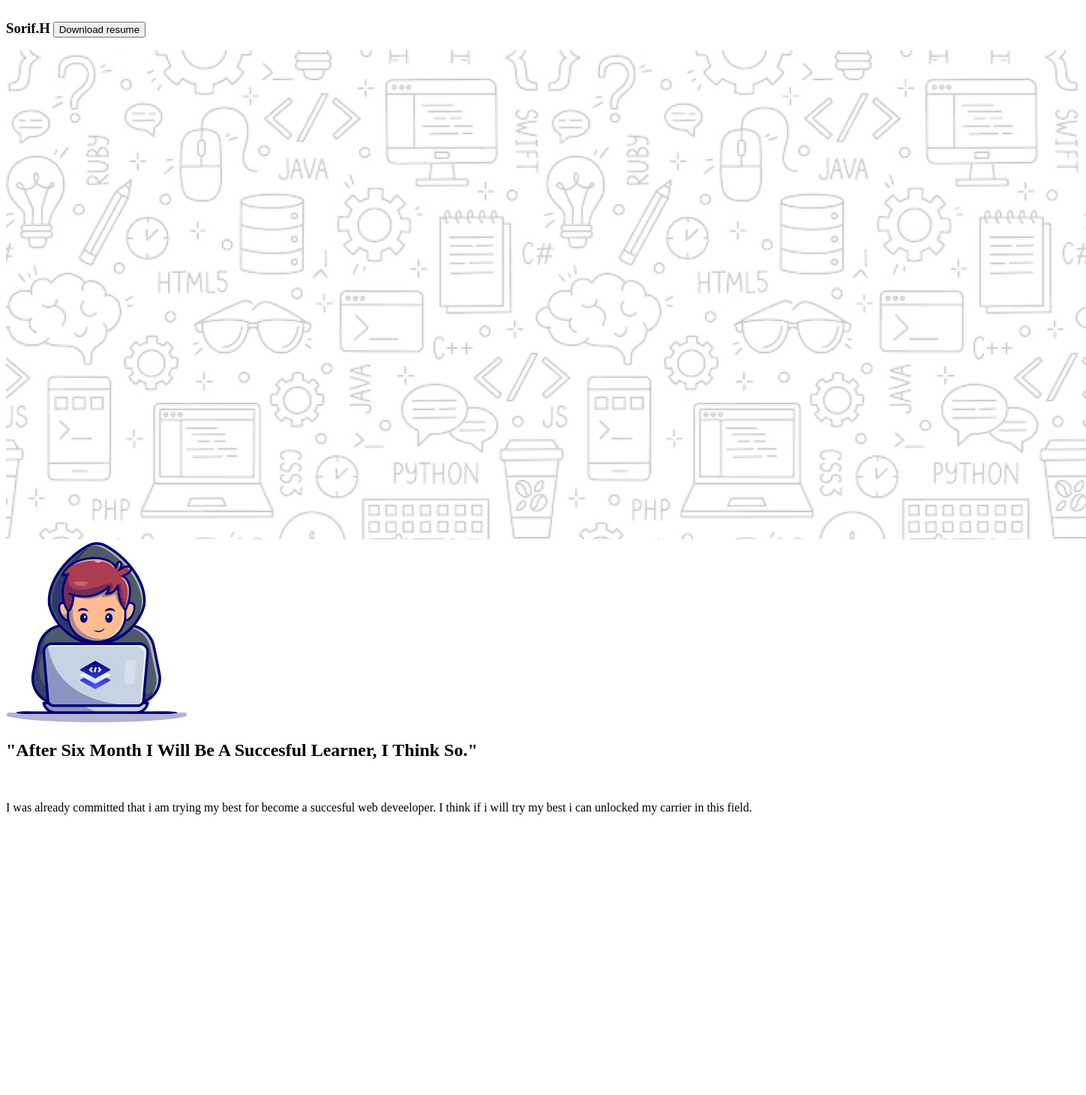
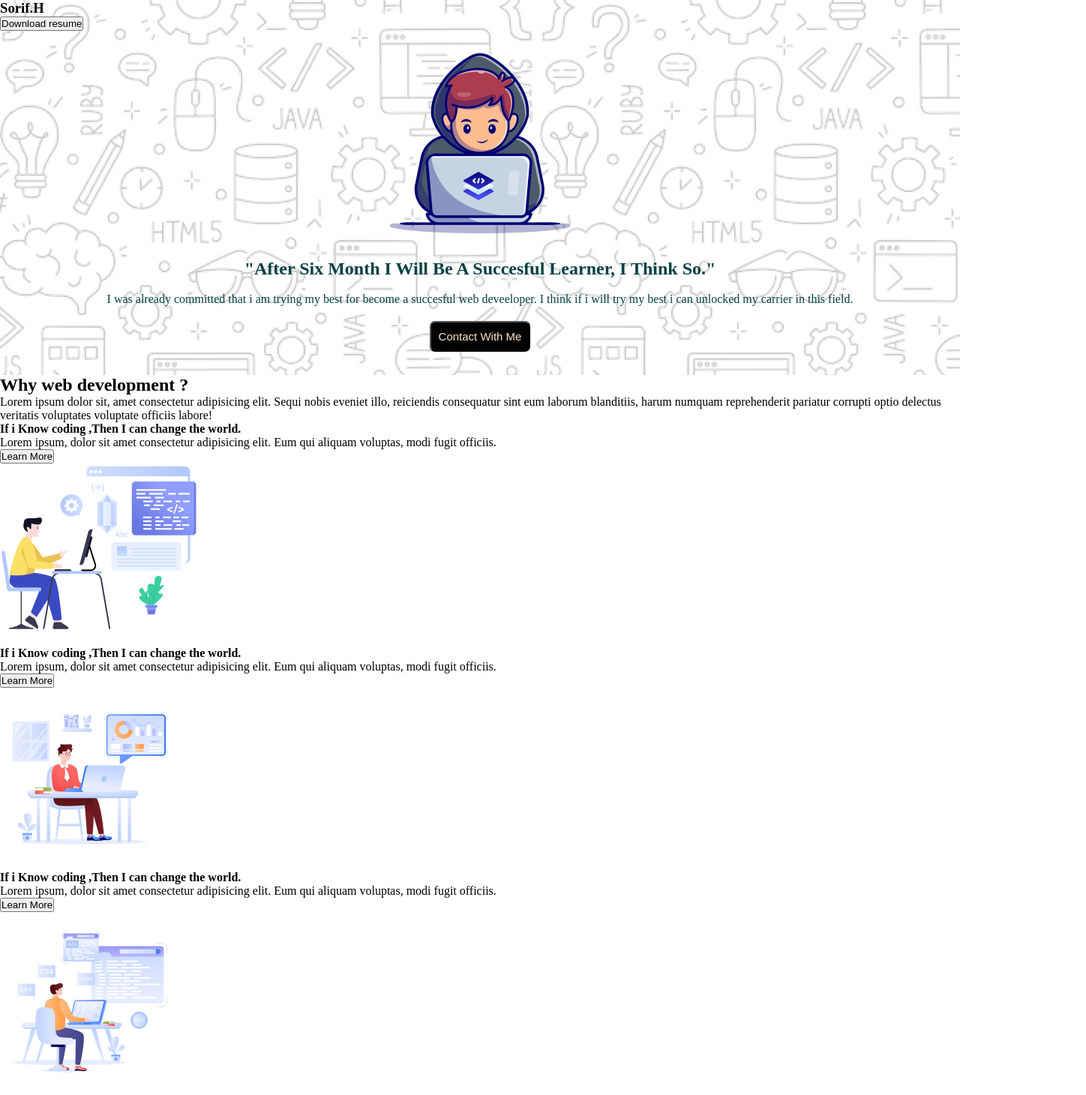
Before and after one commit to sor1ful/assaignment-1, a plain HTML site: page index(cover).html in a window 1280 px wide. Shown: the whole page at 75% size, 1448 px wide, since content can reach past the window. Before the commit the page ends 1102 px from the top, so only its background shows below. Drawn offline with Linux system fonts and the light colour scheme.

Commit message:
\here now complete 1st page

```diff
--- a/index(cover).html
+++ b/index(cover).html
@@ -4,35 +4,33 @@
     <meta charset="UTF-8">
     <meta name="viewport" content="width=device-width, initial-scale=1.0">
     <title>Home</title>
-    <style>
-       h3, a{
-            display: inline-block;
-        }
-        a{
-            margin-right: 90px;
-        }
-
-
-    </style>
+   <link rel="stylesheet" href="style.css">
 </head>
 <body>
     <div class="1st-page">
-    <header>
+    <header class="ban-container">
+        <nav>
             <h3>Sorif.H</h3>
             <a href=""><button>Download resume</button></a>
-    </header>
-    <main>
-        <div class="back-ground">
-            <img src="images/Hero-bg.png" alt="">
+        </nav>
+
         <div class="imoji-photo">
             <img src="images/Group.png" alt="">
         </div>
-        </div>
+
     <h2>"After Six Month I Will Be A Succesful Learner, I Think So."</h2>
     <br>
     <p>I was already committed that i am trying my best for become a succesful web deveeloper.
         I think if i will try my best i can unlocked my carrier in this field.
     </p>
+    <div class="bt-contact">
+        <a href=""><button>Contact With Me</button></a>
+    </div>
+
+
+    </header>
+    <main>
+
 
     </main>
     <footer>
@@ -41,6 +39,32 @@
 </div>
 
 
-    <div></div>
+  <div class="2nd-page">
+    <h2>Why web development ? </h2>
+    <p>Lorem ipsum dolor sit, amet consectetur adipisicing elit. Sequi nobis eveniet illo, reiciendis consequatur sint eum laborum blanditiis, harum numquam reprehenderit pariatur corrupti optio delectus veritatis voluptates voluptate officiis labore!</p>
+
+    <div class="left-para-1">
+        <h4>If i Know coding ,Then I can change the world. </h4>
+        <p>Lorem ipsum, dolor sit amet consectetur adipisicing elit. Eum qui aliquam voluptas, modi fugit officiis.</p>
+        <a href=""><button>Learn More</button></a>
+        <div class="right-para-1">
+            <img src="images/Layer_1.png" alt="">
+        </div>
+        <div class="left-para-2">
+            <h4>If i Know coding ,Then I can change the world. </h4>
+            <p>Lorem ipsum, dolor sit amet consectetur adipisicing elit. Eum qui aliquam voluptas, modi fugit officiis.</p>
+            <a href=""><button>Learn More</button></a>
+            <div class="right-para-2">
+                <img src="images/Group 3.png" alt="">
+            </div>
+            <div class="left-para-3">
+                <h4>If i Know coding ,Then I can change the world. </h4>
+                <p>Lorem ipsum, dolor sit amet consectetur adipisicing elit. Eum qui aliquam voluptas, modi fugit officiis.</p>
+                <a href=""><button>Learn More</button></a>
+                <div class="right-para-3">
+                    <img src="images/Group 4.png" alt="">
+                </div>
+    </div>
+  </div>
 </body>
 </html>
--- /dev/null
+++ b/style.css
@@ -0,0 +1,44 @@
+* {
+    box-sizing: border-box;
+    margin: 0;
+    padding: 0;
+
+}
+.ban-container{
+    width: 100%;
+    height: 500px;
+
+    background-image:url(images/Hero-bg.png) ;
+}
+.imoji-photo{
+    text-align: center;
+    margin-top: 30px;
+}
+.ban-container h2{
+    text-align: center;
+    color:rgb(7, 65, 67);
+    margin-top: 30px;
+}
+.ban-container p{
+    text-align: center;
+    color:rgb(7, 65, 67);
+}
+.bt-contact{
+    margin-top: 20px;
+     text-align: center;
+
+
+
+
+
+}
+.bt-contact button{
+    text-decoration: none;
+    background-color: black;
+    color: bisque;
+
+    padding: 10px;
+    border-radius: 7px;
+    font-size: 15px;
+
+}
```
Lines whose indentation alone changed are shown as unchanged.
